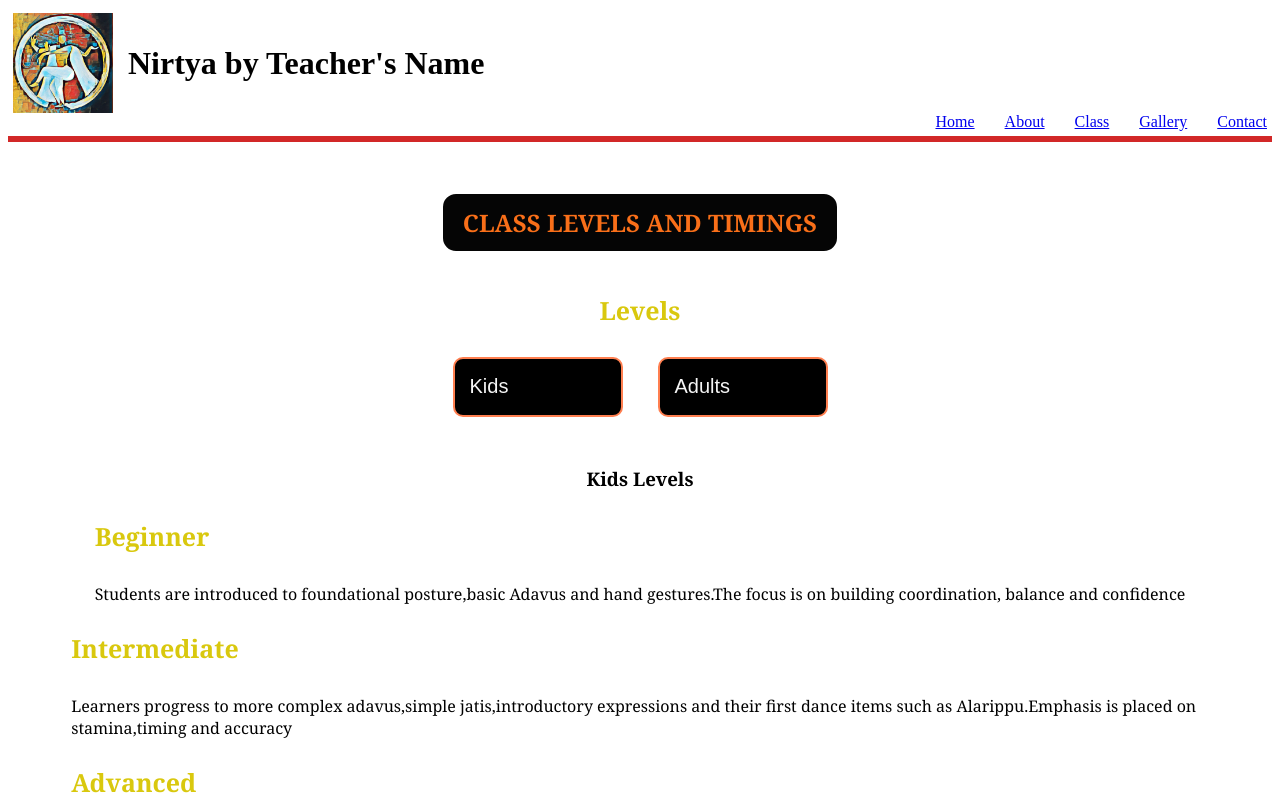
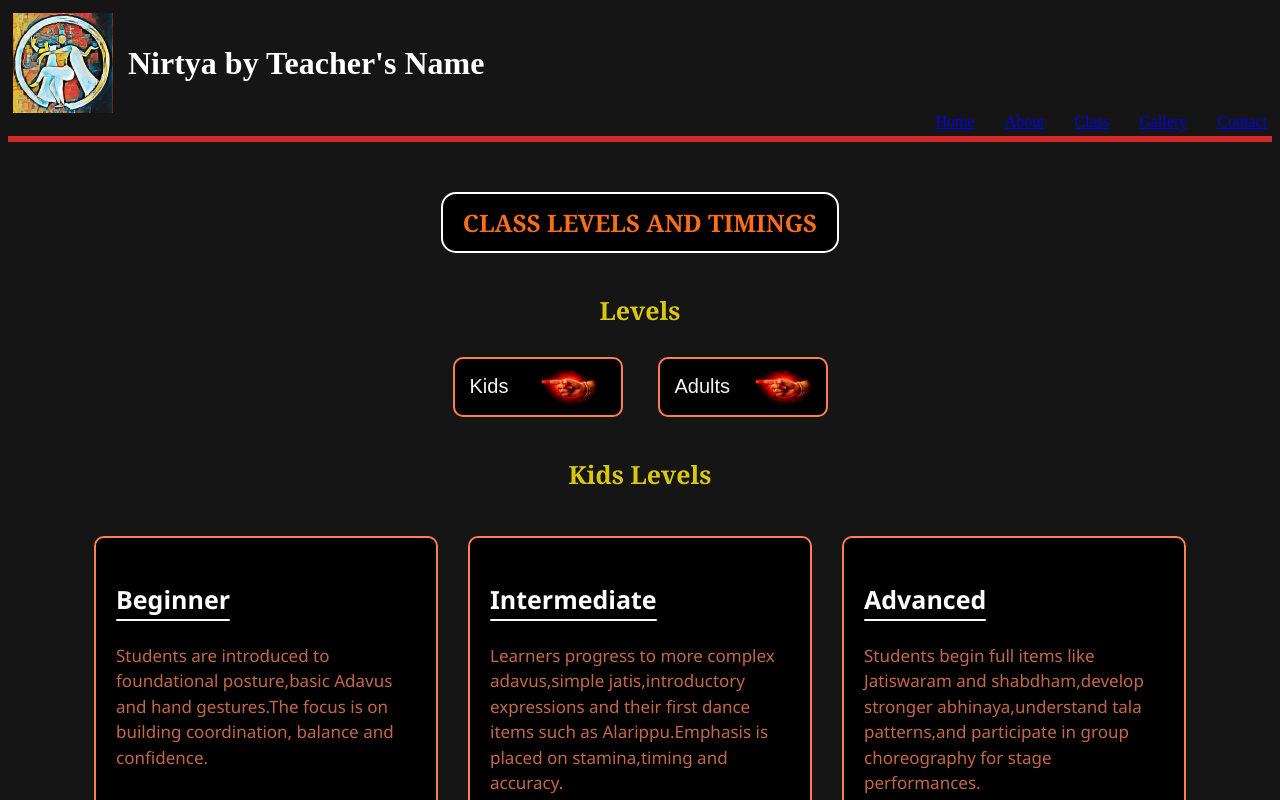
Before and after one commit to suganthi1410/unit1-finalproject-webapplication-suganthi-k, a React (Vite) app in the folder unit1-finalproject-suganthik/: page /class in a window 1280 px wide. Both pictures are taken after a click on the button "Kids". Shown: the top 800 px of the page. Built offline with nearby package versions, Linux system fonts and the light colour scheme.

Commit message:
added the className in KidsLevels.jsx,AdultLevels.jsx,ClassSchedule.jsx and refactored that after seeing the levels for each student type it will show the link for class timings,also modifiedcss import done

```diff
--- a/unit1-finalproject-suganthik/src/App.css
+++ b/unit1-finalproject-suganthik/src/App.css
@@ -0,0 +1,4 @@
+body{
+    background-color: rgba(0, 0, 0, 0.918);
+    color:white;
+}
--- a/unit1-finalproject-suganthik/src/App.jsx
+++ b/unit1-finalproject-suganthik/src/App.jsx
@@ -12,6 +12,7 @@ import Contact from './components/pages/Contact.jsx';
 
 import ClassSchedule from './components/classschedule/ClassSchedule.jsx';
 import ClassTimings from "./components/classschedule/ClassTimings";
+import './App.css';
 
 
 function App() {
--- a/unit1-finalproject-suganthik/src/components/classschedule/AdultLevels.jsx
+++ b/unit1-finalproject-suganthik/src/components/classschedule/AdultLevels.jsx
@@ -1,16 +1,18 @@
 import { adultsLevels } from './mockdata/LevelData';
 
 function AdultsLevels() {
-    return(
-        <div className= "level-card">
-            <h3 className= "adult-level-title">Adults Levels</h3>
-            {adultsLevels.map((item, index) =>(
-                <section key={index} className= "adult-card">
-                    <h4 className= "level-title">{item.level}</h4>
-                    <p className= "level-description">{item.description}</p>
-                </section>
-            )
-        )}
+    return (
+        <div className="level-card">
+            <h3 className="level-title">Adults Levels</h3>
+            <div className="level-container">
+                {adultsLevels.map((item, index) => (
+                    <section key={index} className="level-display" >
+                        <h4 className="eachlevel-title">{item.level}</h4>
+                        <p className="level-description">{item.description}</p>
+                    </section>
+
+                ))}
+            </div>
         </div>
     );
 }
--- a/unit1-finalproject-suganthik/src/components/classschedule/ClassSchedule.jsx
+++ b/unit1-finalproject-suganthik/src/components/classschedule/ClassSchedule.jsx
@@ -1,8 +1,12 @@
 import { Link } from 'react-router-dom';
 import { useState } from 'react';
-import KidsLevels from '../classschedule/KidsLevels'
-import AdultsLevels from '../classschedule/AdultLevels'
-import '../classschedule/classpagecss/ClassLevel.css';
+import KidsLevels from '../classschedule/KidsLevels';
+import AdultsLevels from '../classschedule/AdultLevels';
+import  '../classschedule/classpagecss/ClassLevel.css';
+import mudraright from '../../assets/images/mudraright.jpeg';
+import mudraleft from "../../assets/images/mudraleft.jpeg";
+
+
 
 
 
@@ -14,14 +18,16 @@ function ClassSchedule(){
 
       <h2 className="page-title">CLASS LEVELS AND TIMINGS</h2>
       <h3 className="level-title">Levels</h3>
+
       <div className ="button-type-toggle">
         <button
-        onClick={() => setStudentType("Kids")} >
-          Kids
+        onClick={() => setStudentType("Kids")} >Kids
+          <img src={mudraleft} alt="mudrascoochi" className="toggle-icon-kid" />
                   </button>
                   <button
                     onClick={() => setStudentType("Adults")} >
                       Adults
+                      <img src={mudraleft} alt="mudrascoochi" className="toggle-icon-adult" />
                   </button>
 
       </div>
@@ -29,11 +35,13 @@ function ClassSchedule(){
                     {StudentType === "Kids" && <KidsLevels /> }
                     {StudentType === "Adults" && <AdultsLevels />}
                   </div>
+                  {StudentType &&(
       <div className= "link-to-timing">
       <h3>
         <Link to="/schedule/timings">View Class Timings</Link>
       </h3>
     </div>
+                  )}
     </div>
   );
 }
--- a/unit1-finalproject-suganthik/src/components/classschedule/KidsLevels.jsx
+++ b/unit1-finalproject-suganthik/src/components/classschedule/KidsLevels.jsx
@@ -1,16 +1,18 @@
 import { kidsLevels } from './mockdata/LevelData';
 
 function KidsLevels() {
-    return(
-        <div className= "level-card">
-            <h3 className="kid-level-title">Kids Levels</h3>
-            {kidsLevels.map((item, index) =>(
-                <section key={index} className="kid-card">
-                    <h4 className="level-title">{item.level}</h4>
-                    <p className="level-description">{item.description}</p>
-                </section>
-            )
-        )}
+    return (
+        <div className="level-card">
+            <h3 className="level-title">Kids Levels</h3>
+            <div className="level-container" >
+                {kidsLevels.map((item, index) => (
+                    <section key={index} className="level-display" >
+                        <h4 className="eachlevel-title">{item.level}</h4>
+                        <p className="level-description">{item.description}</p>
+                    </section>
+                )
+                )}
+            </div>
         </div>
     );
 }
--- a/unit1-finalproject-suganthik/src/components/classschedule/mockdata/LevelData.js
+++ b/unit1-finalproject-suganthik/src/components/classschedule/mockdata/LevelData.js
@@ -1,11 +1,11 @@
 const kidsLevels = [
     {
         level: "Beginner",
-        description: "Students are introduced to foundational posture,basic Adavus and hand gestures.The focus is on building coordination, balance and confidence"
+        description: "Students are introduced to foundational posture,basic Adavus and hand gestures.The focus is on building coordination, balance and confidence."
      },
      {
         level: "Intermediate",
-        description: "Learners progress to more complex adavus,simple jatis,introductory expressions and their first dance items such as Alarippu.Emphasis is placed on stamina,timing and accuracy"
+        description: "Learners progress to more complex adavus,simple jatis,introductory expressions and their first dance items such as Alarippu.Emphasis is placed on stamina,timing and accuracy."
      },
      {
         level: "Advanced",
```
